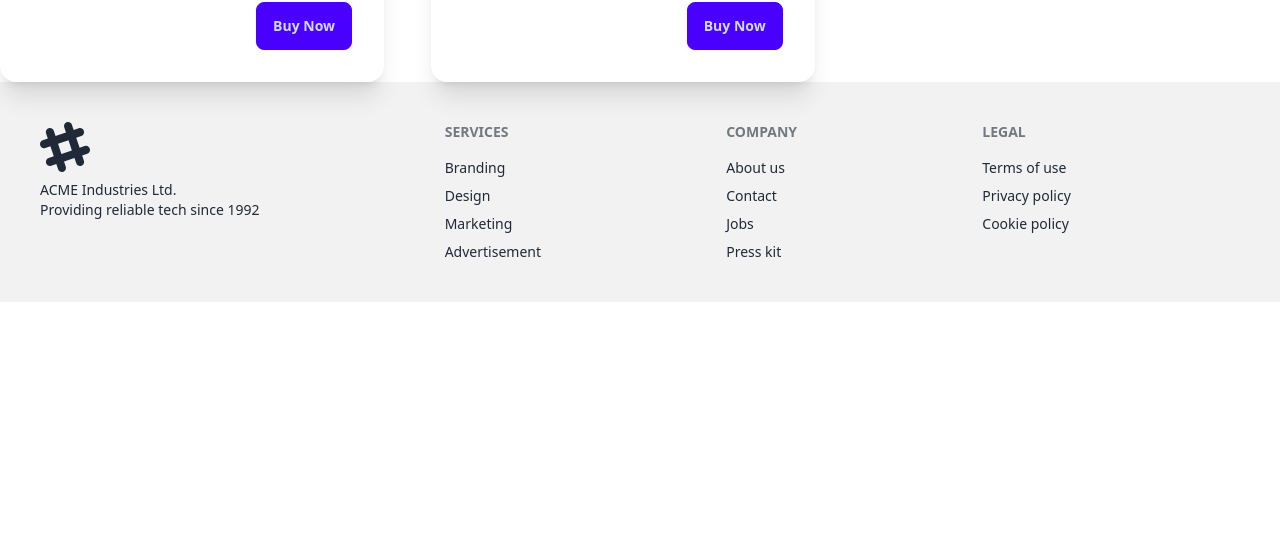
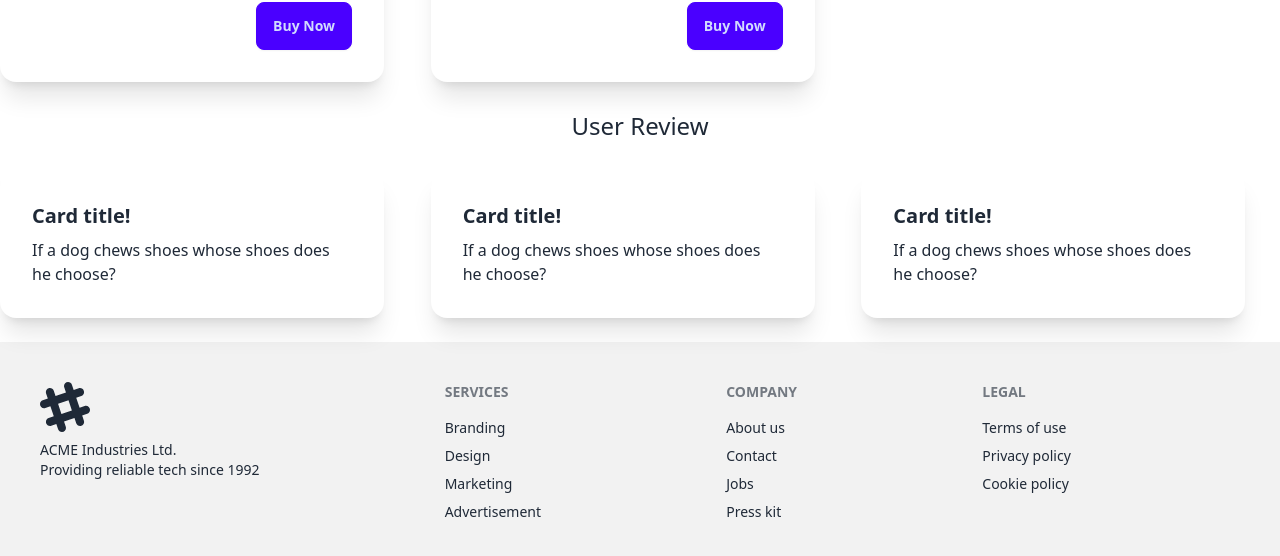
Before and after one commit to hridayroy19/gadget-shop, a React (Vite) app: page / in a window 1280 px wide. Shown: the part 1870-2426 px from the top of the page. Before the commit the page ends 2172 px from the top, so only its background shows below. Built offline with nearby package versions, Linux system fonts and the light colour scheme.

Commit message:
crate review section

```diff
--- a/src/components/homeComponents/FutureProduct..jsx
+++ b/src/components/homeComponents/FutureProduct..jsx
@@ -3,7 +3,7 @@ import ProductCard from "./ProductCard";
 const FutureProduct = () => {
     return (
         <div>
-            <h1 className=" mt-7 mb-7 text-center text-2xl">Product</h1>
+            <h1 className=" mt-7 mb-7 text-center text-2xl">Future Product</h1>
             <div className="grid grid-cols-3 gap-3">
             <ProductCard/>
             <ProductCard/>
--- /dev/null
+++ b/src/components/homeComponents/Review.jsx
@@ -0,0 +1,16 @@
+import UserReview from "./UserReview";
+
+const Review = () => {
+  return (
+    <>
+      <h2 className=" mt-7 mb-7 text-center text-2xl">User Review </h2>
+      <div className="grid grid-cols-3 gap-3">
+        <UserReview />
+        <UserReview />
+        <UserReview />
+      </div>
+    </>
+  );
+};
+
+export default Review;
--- /dev/null
+++ b/src/components/homeComponents/UserReview.jsx
@@ -0,0 +1,14 @@
+const UserReview = () => {
+  return (
+    <div>
+      <div className="card bg-base-100 w-96 shadow-xl">
+        <div className="card-body">
+          <h2 className="card-title">Card title!</h2>
+          <p>If a dog chews shoes whose shoes does he choose?</p>
+        </div>
+      </div>
+    </div>
+  );
+};
+
+export default UserReview;
--- a/src/layoutes/MainLayout.jsx
+++ b/src/layoutes/MainLayout.jsx
@@ -11,7 +11,7 @@ const MainLayout = () => {
       <div className="min-h-screen">
         <Outlet />
       </div>
-      <div>
+      <div className=" mt-6">
         <Footer />
       </div>
     </>
--- a/src/pages/Home.jsx
+++ b/src/pages/Home.jsx
@@ -1,5 +1,6 @@
 import Banner from "../components/homeComponents/Banner";
 import FutureProduct from "../components/homeComponents/FutureProduct.";
+import Review from "../components/homeComponents/Review";
 
 const Home = () => {
   return (
@@ -7,6 +8,7 @@ const Home = () => {
       <div>
         <Banner />
         <FutureProduct />
+        <Review/>
       </div>
     </>
   );
```
